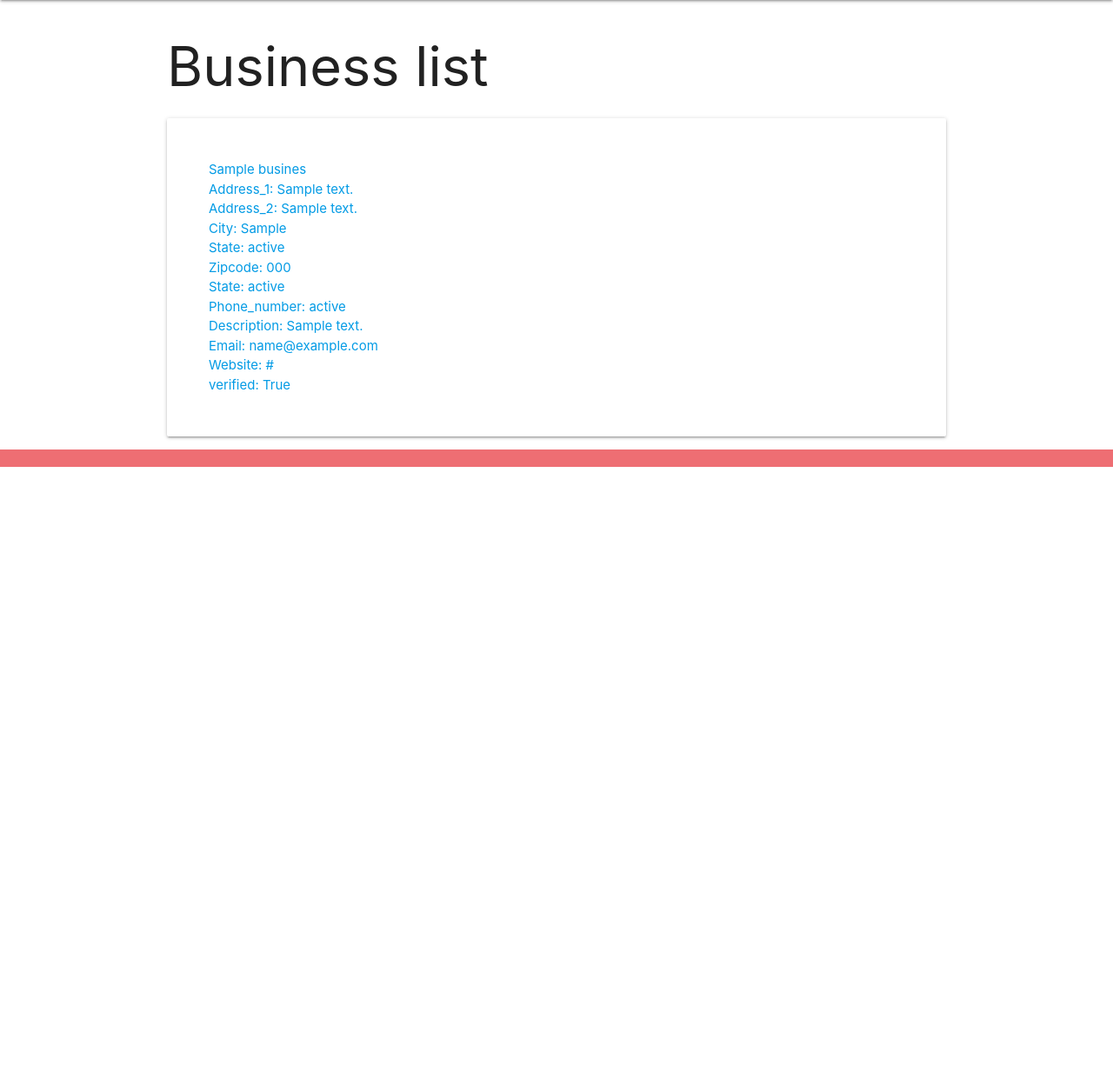
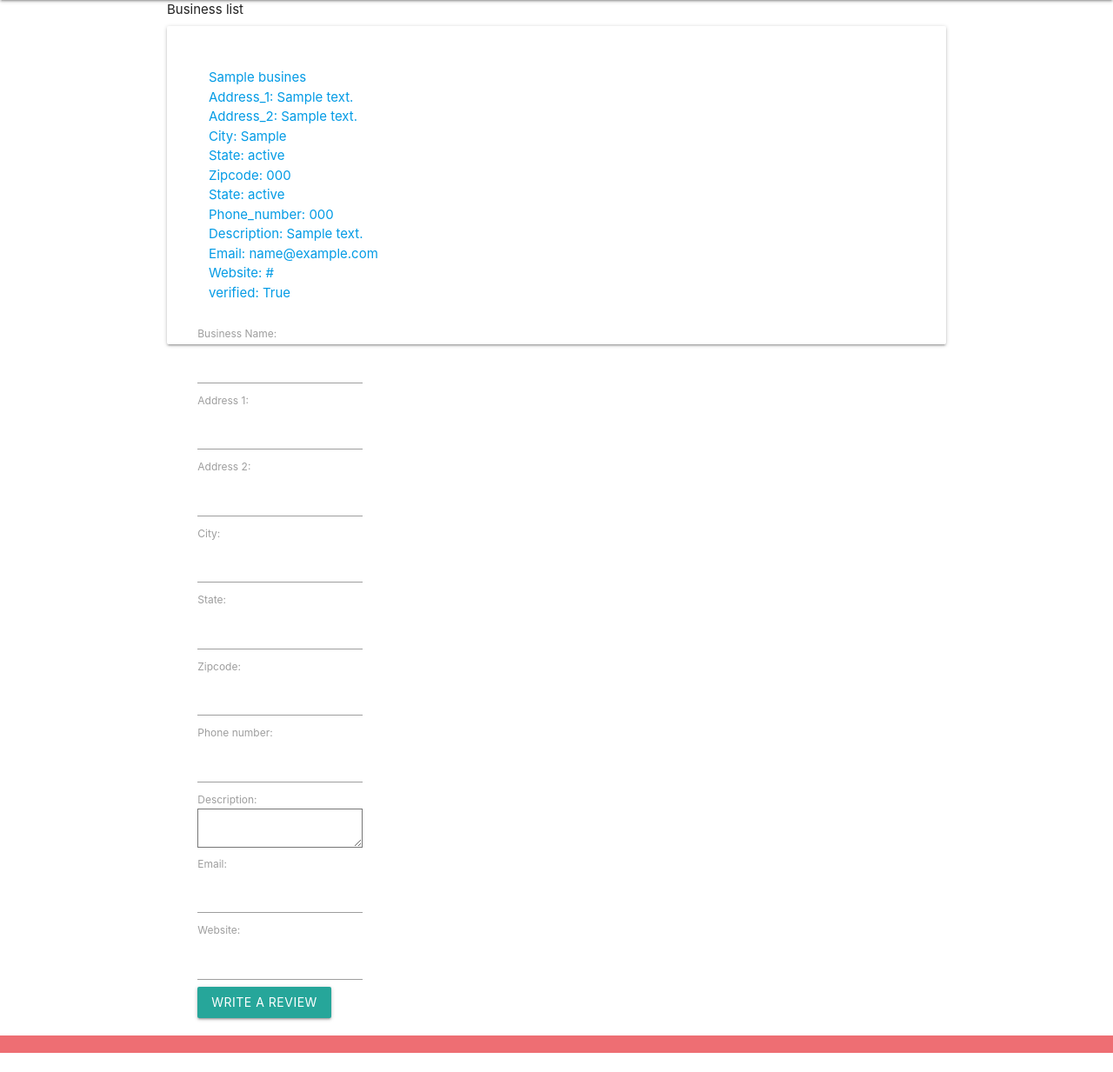
Before and after one commit to nicolegold1/thenoirguide, a Django app: template main_app/templates/business/index.html in a window 1280 px wide. Shown: the part 64-1297 px from the top of the page at 87% size. Before the commit the page ends 601 px from the top, so only its background shows below. Run offline with Django 3.2, Linux system fonts and the light colour scheme; the template is opened without the code that fills it: values that come from a table or form of the project are taken from there, others are empty; tables that the repository leaves empty hold one stand-in row (values such as "Sample post").

Commit message:
added review_form in forms.py file

```diff
--- a/main_app/forms.py
+++ b/main_app/forms.py
@@ -1,13 +1,15 @@
 from django.forms import ModelForm
-from .models import Business, business_types
+from .models import Business
+from .models import Review
 
 class Business_Form(ModelForm):
     class Meta:
       model = Business
       labels = {'name': "Business Name"}
-      fields = ['name','breed','description', 'age']
+      fields = ['name','address_1', 'address_2', 'city','state', 'zipcode', 'phone_number',
+      'description', 'email', 'website']
 
-class Business_type_Form(ModelForm):
+class Review_Form(ModelForm):
     class Meta:
-      model = Feeding
-      fields = ['date', 'meal']
+      model = Review
+      fields = ['business', 'review', 'user']
--- a/main_app/models.py
+++ b/main_app/models.py
@@ -45,7 +45,7 @@ class Business(models.Model):
         ('APPL', 'Appliance Repair'),
         ('LAWY', 'Lawyer'),
         ('EVEN', 'Event Planner'),
-        ('REAL', 'REALTOR'),
+        ('REAL', 'Realtor'),
         ('SKIN',  'Skincare'),
         ('CLOT',  'Clothing')
     ]
--- a/main_app/templates/business/detail.html
+++ b/main_app/templates/business/detail.html
@@ -16,7 +16,7 @@
       <p>State: {{ business.state}}</p>
       <p>Zipcode: {{ business.zipcode}}</p>
       <p>State: {{ business.state}}</p>
-      <p>Phone_number: {{ business.state}}</p>
+      <p>Phone_number: {{ business.phone_number}}</p>
       <p>Description: {{ business.description }}</p>
       <p>Email: {{ business.email }}</p>
       <p>Website: {{ business.website }}</p>
--- a/main_app/templates/business/index.html
+++ b/main_app/templates/business/index.html
@@ -1,6 +1,6 @@
 {% extends 'base.html' %}
 {% block content %}
-
+<div class="row"
 <h1>Business list</h1>
 {% for business in business %}
   {% if business.verified == True%}
@@ -15,7 +15,7 @@
       <p>State: {{ business.state}}</p>
       <p>Zipcode: {{ business.zipcode}}</p>
       <p>State: {{ business.state}}</p>
-      <p>Phone_number: {{ business.state}}</p>
+      <p>Phone_number: {{ business.phone_number}}</p>
       <p>Description: {{ business.description }}</p>
       <p>Email: {{ business.email }}</p>
       <p>Website: {{ business.website }}</p>
@@ -24,16 +24,16 @@
         {% comment %} <p>business.verified == false</p> {% endcomment %}
       {% endif %}
     </div>
-    {% comment %} <div class="col s3">
+     <div class="col s3">
     <form action="{% url 'business_index' %}" method="POST">
 
         {% csrf_token %}
         {{ business_form.as_p }}
-        <input class="btn" type="submit" value="Add Business">
+        <input class="btn" type="submit" value="Write a Review">
 
     </form>
   </div>
-  </a> {% endcomment %}
+  </a>
 </div>
 {% endfor %}
 {% endblock%}
--- a/main_app/views.py
+++ b/main_app/views.py
@@ -3,6 +3,7 @@ from django.http import HttpResponse
 
 
 from .models import Business
+from .forms import Business_Form
 
 # Create your views here.
 
@@ -17,6 +18,11 @@ def about(request):
     return render(request, 'about.html')
 
 def business_index(request):
+    if request.method == 'POST':
+        business_form = Business_Form(request.POST)
+        if business_form.is_valid():
+            new_business = business_form.save()
+            return redirect('business_index')
     business = Business.objects.all()
     context = {'business': business}
     return render(request, 'business/index.html', context)
```
Also changed, not shown: main_app/templates/business/edit.html (added).
